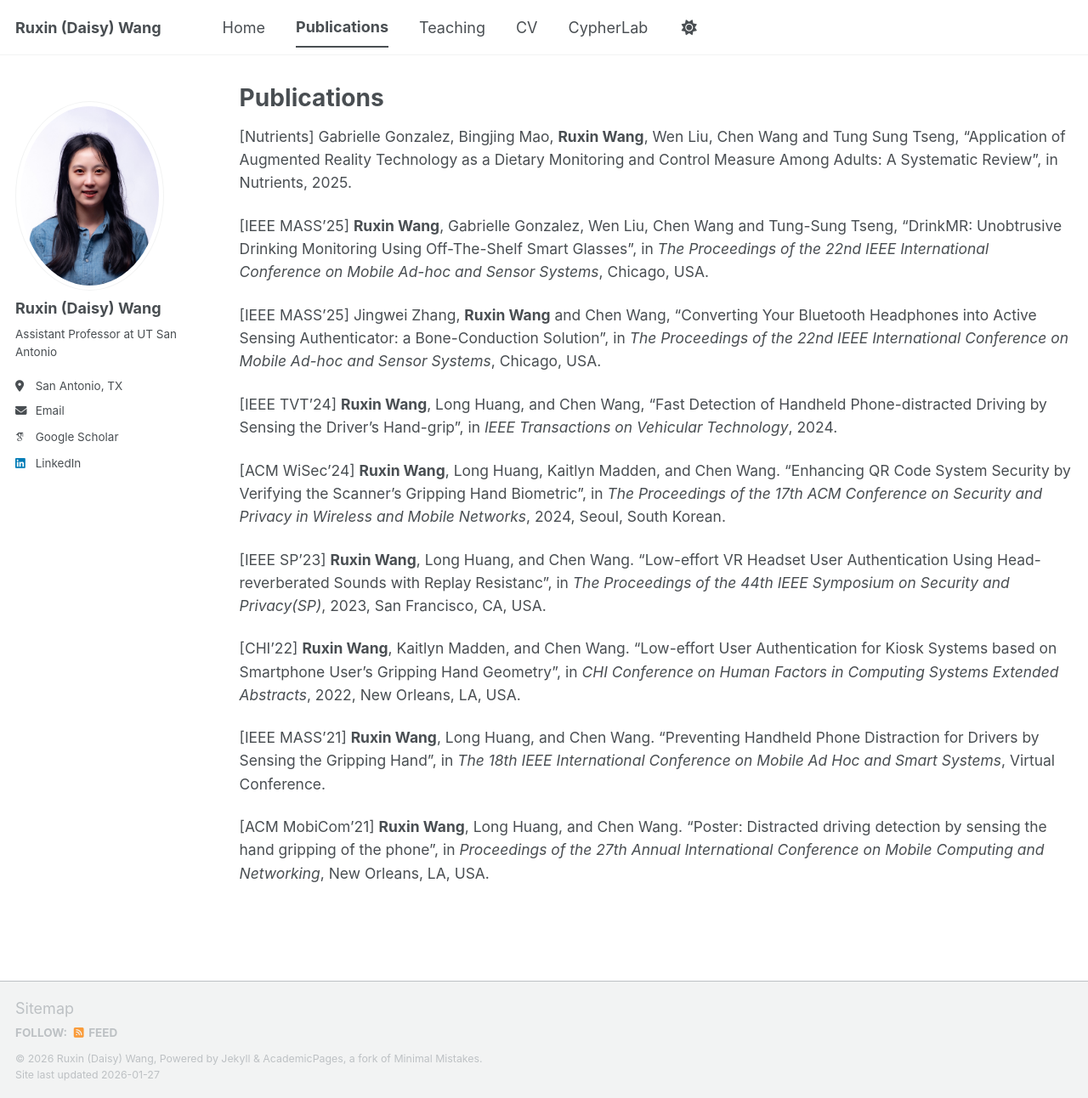
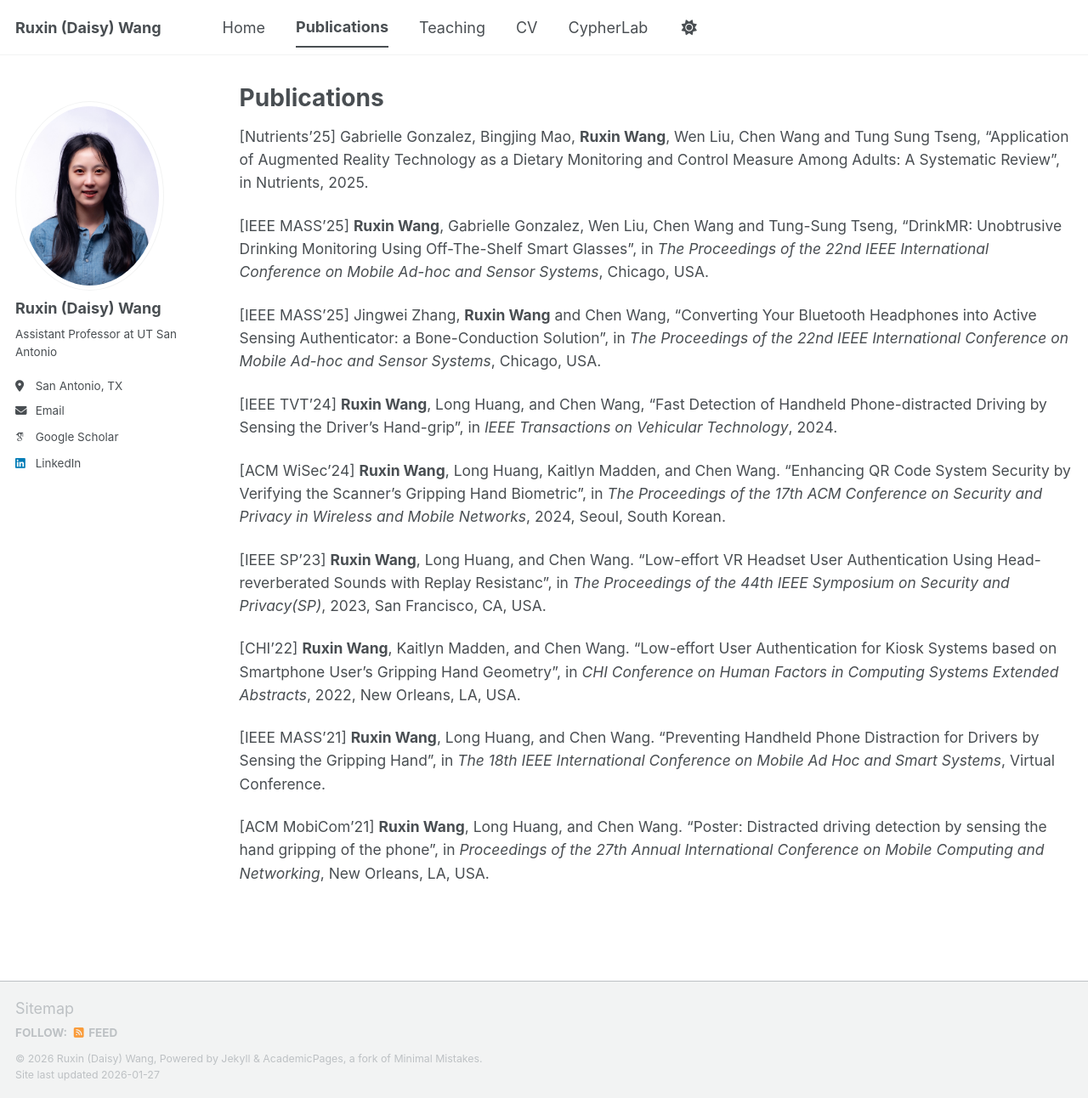
Before and after one commit to DaisyWang00/DaisyWang00.github.io, a Jekyll site: the page built from _publications/2009-10-01-paper-title-number-1.md, in a window 1280 px wide and 1292 px high. Shown: the whole window at 85% size. Built offline with Jekyll 4.4.1, drawn with Linux system fonts in a browser that asks for light colours; some web fonts are replaced; a script bundle is joined from its source files by our own code; library files that are not in the unit come from our copies.

Commit message:
Update 2009-10-01-paper-title-number-1.md

```diff
--- a/_publications/2009-10-01-paper-title-number-1.md
+++ b/_publications/2009-10-01-paper-title-number-1.md
@@ -4,7 +4,7 @@ permalink: /publications/
 title: Publications
 ---
 
-<span style="font-size: 0.97em;"> [Nutrients] Gabrielle Gonzalez, Bingjing Mao, **Ruxin Wang**, Wen Liu, Chen Wang and Tung Sung Tseng, "Application of Augmented Reality Technology as a Dietary Monitoring and Control Measure Among Adults: A Systematic Review", in Nutrients, 2025.</span>
+<span style="font-size: 0.97em;"> [Nutrients'25] Gabrielle Gonzalez, Bingjing Mao, **Ruxin Wang**, Wen Liu, Chen Wang and Tung Sung Tseng, "Application of Augmented Reality Technology as a Dietary Monitoring and Control Measure Among Adults: A Systematic Review", in Nutrients, 2025.</span>
 
 <span style="font-size: 0.97em;"> [IEEE MASS'25] **Ruxin Wang**, Gabrielle Gonzalez, Wen Liu, Chen Wang and Tung-Sung Tseng, "DrinkMR: Unobtrusive Drinking Monitoring Using Off-The-Shelf Smart Glasses", in *The Proceedings of the 22nd IEEE International Conference on Mobile Ad-hoc and Sensor Systems*, Chicago, USA.</span>
 
```
